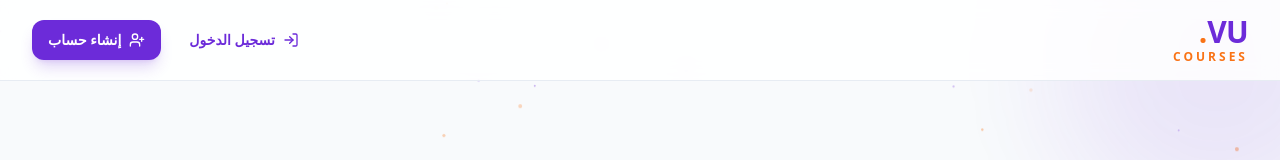
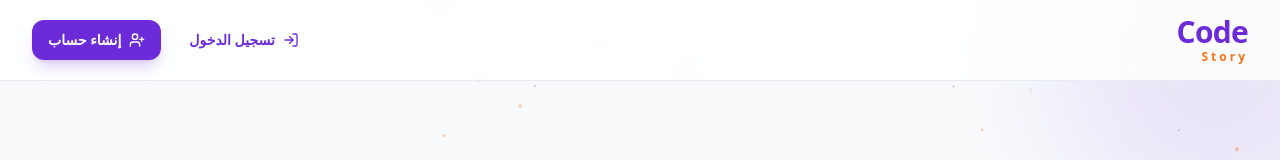
Before and after one commit to m99000321-eng/vu-courses., a Next.js app: page / in a window 1280 px wide. Shown: the top 160 px of the page. Built offline with nearby package versions, Linux system fonts and the light colour scheme.

Commit message:
Update site logo to Code Story

```diff
--- a/components/logo.tsx
+++ b/components/logo.tsx
@@ -15,11 +15,11 @@ export function Logo({ className = '', size = 'md' }: LogoProps) {
   return (
     <div className={`inline-flex flex-col items-start font-sans select-none ${className}`}>
       <div className={`font-black leading-none ${sizeClasses.title} flex items-baseline`}>
-        <span className="text-brand-purple tracking-tight">VU</span>
-        <span className="text-brand-orange ml-0.5 font-bold">.</span>
+        <span className="text-brand-purple tracking-tight">Code</span>
+
       </div>
-      <div className={`font-extrabold text-brand-orange leading-none mt-1 uppercase ${sizeClasses.sub}`}>
-        COURSES
+      <div className={`font-extrabold text-brand-orange leading-none mt-1 ${sizeClasses.sub}`}>
+        Story
       </div>
     </div>
   )
```
